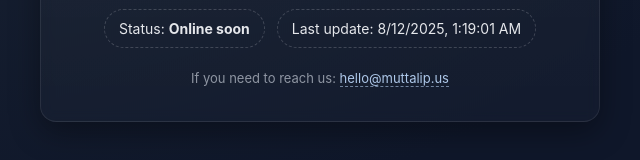
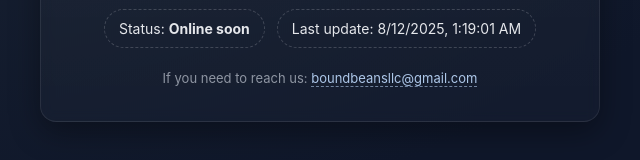
Before and after one commit to boundbeansllc/muttalip-maintenance, a plain HTML site: page index.html in a window 1280 px wide. Shown: the part 452-612 px from the top of the page, 320-960 px from the left. Drawn offline with Linux system fonts and the light colour scheme.

Commit message:
Update index.html

```diff
--- a/index.html
+++ b/index.html
@@ -110,7 +110,7 @@
         <div class="pill">Status: <strong>Online soon</strong></div>
         <div class="pill">Last update: <span id="now">just now</span></div>
       </div>
-      <p class="footer">If you need to reach us: <a href="mailto:boundbeans@gmail.com" style="color:#bfdbfe;text-decoration:none;border-bottom:1px dashed rgba(191,219,254,.6)">hello@muttalip.us</a></p>
+      <p class="footer">If you need to reach us: <a href="mailto:boundbeans@gmail.com" style="color:#bfdbfe;text-decoration:none;border-bottom:1px dashed rgba(191,219,254,.6)">boundbeansllc@gmail.com</a></p>
     </div>
   </div>
   <script>
```
